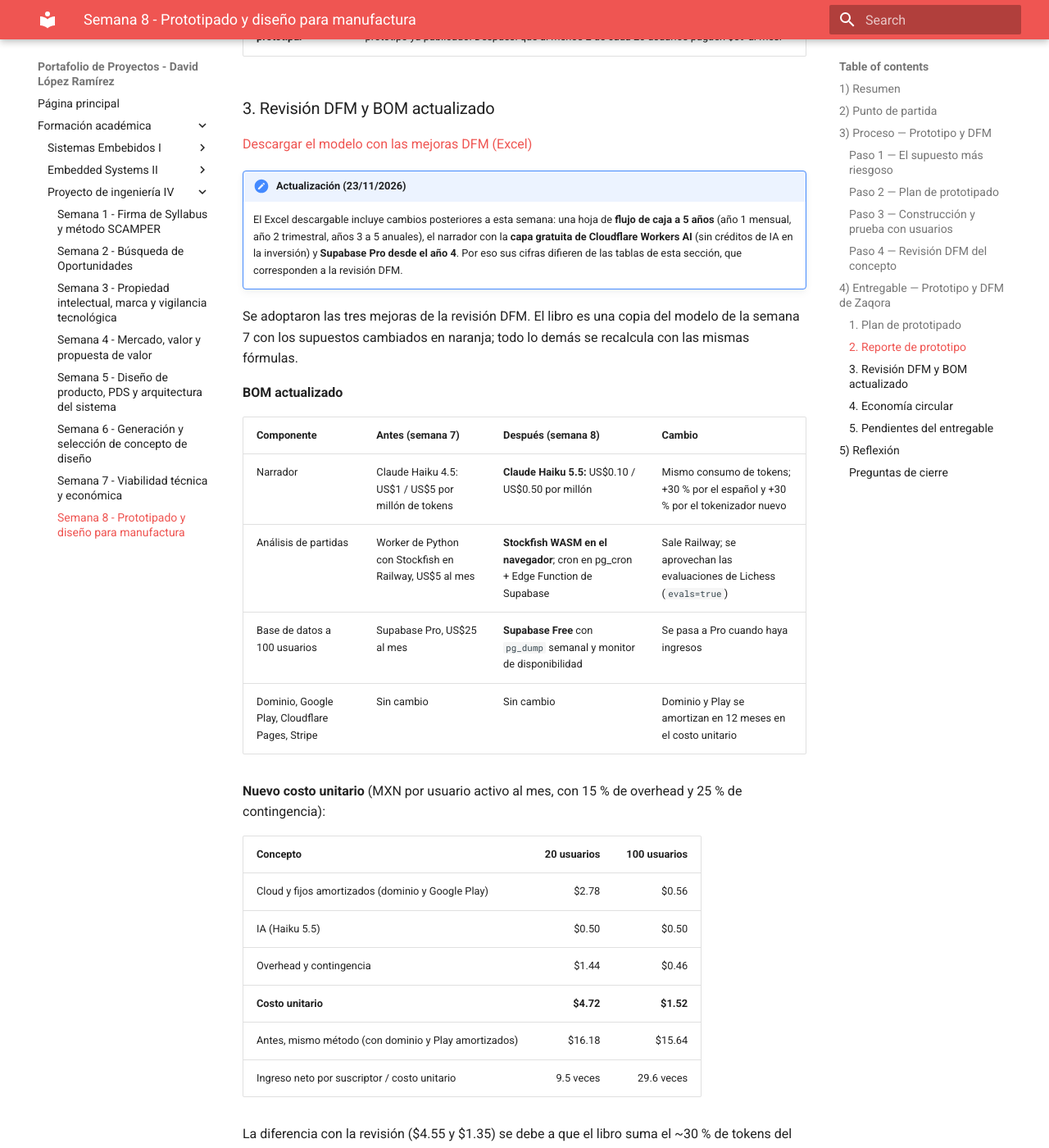
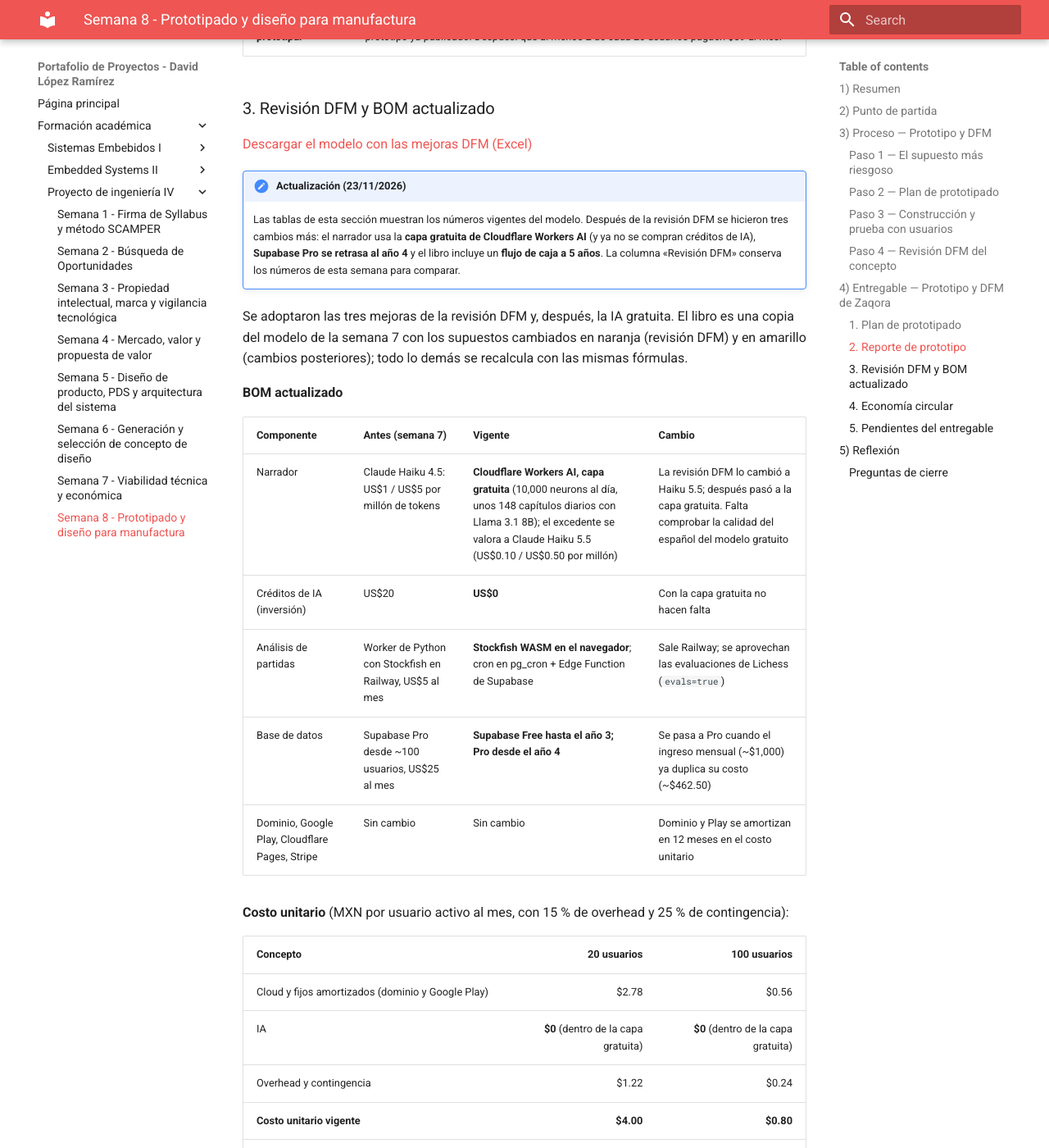
Before and after one commit to Vidddda/Portafolio-193167, an MkDocs documentation site: the page built from docs/pi4_s8.md, in a window 1280 px wide and 1400 px high, scrolled down 8958 px. Shown: the whole window at 82% size. Built offline with MkDocs 1.6.1 and Material for MkDocs 9.7.7, drawn with Linux system fonts in a browser that asks for light colours; some of the changed text lies outside the part shown.

Commit message:
PI4 S8: actualiza las tablas con los números vigentes del modelo
BOM, costo unitario y efecto en el año 1 reflejan la IA gratuita y
Supabase Pro desde el año 4, conservando la revisión DFM para comparar,
y se agrega el resumen del flujo de caja a 5 años.

Co-Authored-By: Claude Opus 5.5 <noreply@anthropic.com>

```diff
--- a/docs/pi4_s8.md
+++ b/docs/pi4_s8.md
@@ -381,43 +381,67 @@ El plan completo está en el Paso 2: supuesto, pregunta precisa, prototipo de ex
 [Descargar el modelo con las mejoras DFM (Excel)](recursos/archivos/PI4_S8/Zaqora_Modelo_Economico_S8_DFM.xlsx)
 
 !!! note "Actualización (23/11/2026)"
-    El Excel descargable incluye cambios posteriores a esta semana: una hoja de **flujo de caja a 5 años** (año 1 mensual, año 2 trimestral, años 3 a 5 anuales), el narrador con la **capa gratuita de Cloudflare Workers AI** (sin créditos de IA en la inversión) y **Supabase Pro desde el año 4**. Por eso sus cifras difieren de las tablas de esta sección, que corresponden a la revisión DFM.
+    Las tablas de esta sección muestran los números vigentes del modelo. Después de la revisión DFM se hicieron tres cambios más: el narrador usa la **capa gratuita de Cloudflare Workers AI** (y ya no se compran créditos de IA), **Supabase Pro se retrasa al año 4** y el libro incluye un **flujo de caja a 5 años**. La columna «Revisión DFM» conserva los números de esta semana para comparar.
 
-Se adoptaron las tres mejoras de la revisión DFM. El libro es una copia del modelo de la semana 7 con los supuestos cambiados en naranja; todo lo demás se recalcula con las mismas fórmulas.
+Se adoptaron las tres mejoras de la revisión DFM y, después, la IA gratuita. El libro es una copia del modelo de la semana 7 con los supuestos cambiados en naranja (revisión DFM) y en amarillo (cambios posteriores); todo lo demás se recalcula con las mismas fórmulas.
 
 **BOM actualizado**
 
-| Componente | Antes (semana 7) | Después (semana 8) | Cambio |
+| Componente | Antes (semana 7) | Vigente | Cambio |
 | :--- | :--- | :--- | :--- |
-| Narrador | Claude Haiku 4.5: US\$1 / US\$5 por millón de tokens | **Claude Haiku 5.5:** US\$0.10 / US\$0.50 por millón | Mismo consumo de tokens; +30 % por el español y +30 % por el tokenizador nuevo |
+| Narrador | Claude Haiku 4.5: US\$1 / US\$5 por millón de tokens | **Cloudflare Workers AI, capa gratuita** (10,000 neurons al día, unos 148 capítulos diarios con Llama 3.1 8B); el excedente se valora a Claude Haiku 5.5 (US\$0.10 / US\$0.50 por millón) | La revisión DFM lo cambió a Haiku 5.5; después pasó a la capa gratuita. Falta comprobar la calidad del español del modelo gratuito |
+| Créditos de IA (inversión) | US\$20 | **US\$0** | Con la capa gratuita no hacen falta |
 | Análisis de partidas | Worker de Python con Stockfish en Railway, US\$5 al mes | **Stockfish WASM en el navegador**; cron en pg_cron + Edge Function de Supabase | Sale Railway; se aprovechan las evaluaciones de Lichess (`evals=true`) |
-| Base de datos a 100 usuarios | Supabase Pro, US\$25 al mes | **Supabase Free** con `pg_dump` semanal y monitor de disponibilidad | Se pasa a Pro cuando haya ingresos |
+| Base de datos | Supabase Pro desde ~100 usuarios, US\$25 al mes | **Supabase Free hasta el año 3; Pro desde el año 4** | Se pasa a Pro cuando el ingreso mensual (~\$1,000) ya duplica su costo (~\$462.50) |
 | Dominio, Google Play, Cloudflare Pages, Stripe | Sin cambio | Sin cambio | Dominio y Play se amortizan en 12 meses en el costo unitario |
 
-**Nuevo costo unitario** (MXN por usuario activo al mes, con 15 % de overhead y 25 % de contingencia):
+**Costo unitario** (MXN por usuario activo al mes, con 15 % de overhead y 25 % de contingencia):
 
 | Concepto | 20 usuarios | 100 usuarios |
 | :--- | ---: | ---: |
 | Cloud y fijos amortizados (dominio y Google Play) | \$2.78 | \$0.56 |
-| IA (Haiku 5.5) | \$0.50 | \$0.50 |
-| Overhead y contingencia | \$1.44 | \$0.46 |
-| **Costo unitario** | **\$4.72** | **\$1.52** |
-| Antes, mismo método (con dominio y Play amortizados) | \$16.18 | \$15.64 |
-| Ingreso neto por suscriptor / costo unitario | 9.5 veces | 29.6 veces |
+| IA | **\$0** (dentro de la capa gratuita) | **\$0** (dentro de la capa gratuita) |
+| Overhead y contingencia | \$1.22 | \$0.24 |
+| **Costo unitario vigente** | **\$4.00** | **\$0.80** |
+| Revisión DFM (Haiku 5.5 de pago) | \$4.72 | \$1.52 |
+| Semana 7, mismo método (con dominio y Play amortizados) | \$16.18 | \$15.64 |
+| Ingreso neto por suscriptor / costo unitario | 11.2 veces | 56.2 veces |
 
-La diferencia con la revisión (\$4.55 y \$1.35) se debe a que el libro suma el ~30 % de tokens del tokenizador nuevo al costo de Haiku 5.5.
+La capa gratuita alcanza para unos 220 usuarios activos a 20 capítulos al mes. Por encima de eso, el excedente se paga.
 
 **Efecto en el año 1** (mismo plan de 20 usuarios beta, 5 % de conversión y cuenta de Google Play):
 
-| | Semana 7 | Con mejoras DFM |
-| :--- | ---: | ---: |
-| Inversión inicial | \$1,222.48 | \$1,037.48 (sin worker prepagado) |
-| Flujo mensual desde el mes 4 | −\$88 a −\$199 | **+\$44.92** (ya no hay costos de operación en efectivo) |
-| Primer mes con flujo positivo | Ninguno | **Mes 4** |
-| VPN a 12 meses (15 %) | −\$2,636 | **−\$669** |
-| Suscriptores necesarios todo el año | 8 | **3** (15 % de conversión) |
+| | Semana 7 | Revisión DFM | Vigente |
+| :--- | ---: | ---: | ---: |
+| Inversión inicial | \$1,222.48 | \$1,037.48 | **\$667.48** (sin worker prepagado ni créditos de IA) |
+| Flujo mensual desde el mes 4 | −\$88 a −\$199 | +\$44.92 | **+\$44.92** |
+| Primer mes con flujo positivo | Ninguno | Mes 4 | **Mes 4** |
+| VPN a 12 meses (15 %) | −\$2,636 | −\$669 | **−\$299** |
+| Suscriptores necesarios todo el año | 8 | 3 | **2** (10 % de conversión) |
 
-Las mejoras no vuelven viable el año 1 por sí solas, pero cambian la escala del problema: el negocio pasa de perder dinero cada mes a recuperar la inversión con 3 suscriptores en lugar de 8. Con una academia piloto (semana 7), el VPN ya era positivo antes de las mejoras.
+El año 1 sigue sin ser viable por sí solo, pero ya solo pierde lo que cuesta empezar: desde el mes 4 cada mes deja dinero, y bastan 2 suscriptores para recuperar la inversión en el año.
+
+**Flujo de caja a 5 años** (año 1 mensual, año 2 trimestral, años 3 a 5 anuales; hoja «Flujo 5 años» del Excel):
+
+| Año | Ingresos | Egresos | Flujo neto | Acumulado |
+| :---: | ---: | ---: | ---: | ---: |
+| 1 | \$404 | \$667 | −\$263 | −\$263 |
+| 2 | \$1,617 | \$295 | +\$1,322 | +\$1,059 |
+| 3 | \$5,390 | \$295 | +\$5,096 | +\$6,155 |
+| 4 | \$12,128 | \$10,240 | +\$1,888 | +\$8,042 |
+| 5 | \$21,561 | \$13,260 | +\$8,300 | **+\$16,343** |
+
+| Indicador | Resultado |
+| :--- | :--- |
+| VPN a 5 años (15 %) | **+\$9,281** |
+| Recuperación de la inversión | **Mes 21**, sin volver a números negativos |
+| Peor momento de caja | −\$667 (solo la inversión inicial) |
+| Usuarios de pago al cierre del año 5 | 50 |
+
+- **Supuestos que más pesan:** usuarios activos al cierre de cada año (100, 300, 600 y 1,000) y conversión del 5 %. Ninguno está medido todavía; la prueba con usuarios de esta semana no se realizó.
+- **El cambio con más efecto fue retrasar Supabase Pro.** Con Pro desde el año 3 el VPN a 5 años sería de +\$4,035; con Pro desde el año 4, +\$9,281. La IA gratuita aporta unos \$3,700 más al VPN.
+- **La TIR (190 %) no dice mucho aquí:** la inversión es tan pequeña (\$667) que cualquier ganancia la vuelve enorme. El VPN y el acumulado son mejores indicadores.
+- **El modelo no incluye sueldos.** El equipo es una sola persona y su tiempo no se cuenta como costo.
 
 ### 4. Economía circular
 
@@ -452,7 +476,7 @@ La página del curso plantea cuatro preguntas de circularidad pensadas para hard
 - **Construí el prototipo, pero no hice la pregunta.** La semana pedía responder el supuesto más riesgoso con comportamiento real, y lo único que sé al cierre es que el prototipo funciona. Construir resultó más fácil que conseguir a cinco personas durante tres días seguidos. El supuesto que decide todo el concepto sigue sin respuesta.
 - **Probar el prototipo uno mismo no es evidencia.** Abrí el aviso porque yo lo había mandado y sabía qué contenía. La prueba de funcionamiento sirve para saber que la prueba con usuarios puede correr, no para sustituirla.
 - **Cambiar WhatsApp por la notificación de la app fue la mejor decisión de la semana.** Un mensaje personal se abre más que un aviso de una app desconocida; con WhatsApp habría obtenido un resultado inflado. Ahora el prototipo mide el canal que tendrá el producto, incluida la fricción de activar los avisos.
-- **La revisión DFM cambió el producto, no solo el costo.** Sacar el análisis del servidor bajó el costo de ~\$16 a ~\$4.72 por usuario, pero obligó a que el villano ya no cite el error exacto en el aviso. Y en la prueba de funcionamiento hubo que pedir a mano el análisis de la partida en Lichess para que hubiera escena: en el producto, ese análisis tiene que vivir en Zaqora.
+- **La revisión DFM cambió el producto, no solo el costo.** Sacar el análisis del servidor bajó el costo de ~\$16 a ~\$4.72 por usuario (y a ~\$4.00 después, con la IA gratuita), pero obligó a que el villano ya no cite el error exacto en el aviso. Y en la prueba de funcionamiento hubo que pedir a mano el análisis de la partida en Lichess para que hubiera escena: en el producto, ese análisis tiene que vivir en Zaqora.
 - **Lo siguiente es la prueba, no más diseño.** Todo lo demás de Zaqora —tono, precio, academias— depende de que alguien abra el aviso después de perder.
 
 ### Preguntas de cierre
@@ -461,5 +485,5 @@ La página del curso plantea cuatro preguntas de circularidad pensadas para hard
 | :--- | :--- |
 | ¿Cuál es el supuesto más riesgoso y qué prototipo lo validará? | Que un jugador que acaba de perder abra el capítulo de su villano; sigue sin validar porque la prueba con usuarios no se realizó. Lo valida un prototipo de experiencia de baja resolución en modo «mago de Oz»: avisos push de la app, disparados por un script tras derrotas reales, en dos tonos, con una escena armada sobre la posición de cada partida. |
 | ¿Qué evidencia de comportamiento capturarán? | Cuántos activan los avisos, minutos desde la derrota hasta abrir la escena, la elección en la escena («Muéstrame» o «Déjame en paz») y si termina el encuentro. No se pregunta si les gustó. El registro automático en Supabase ya se comprobó en la prueba de funcionamiento. |
-| ¿Cuál es el componente de mayor costo del BOM y qué alternativa DFM lo reduce? | A 20 usuarios, el worker de Stockfish en Railway (\$4.63 por usuario); a 100, Supabase Pro (\$4.63). Stockfish en el navegador elimina el primero y quedarse en Supabase Free el segundo; cambiar a Claude Haiku 5.5 baja el narrador de \$3.85 a \$0.50. El costo unitario pasa de \$16.18 a \$4.72 a 20 usuarios. Por usuario de pago, el costo más grande ya es la comisión de Stripe (\$5.94 por cobro). |
+| ¿Cuál es el componente de mayor costo del BOM y qué alternativa DFM lo reduce? | A 20 usuarios, el worker de Stockfish en Railway (\$4.63 por usuario); a 100, Supabase Pro (\$4.63). Stockfish en el navegador elimina el primero y quedarse en Supabase Free el segundo; cambiar a Claude Haiku 5.5 baja el narrador de \$3.85 a \$0.50. El costo unitario pasa de \$16.18 a \$4.72 a 20 usuarios, y a \$4.00 con la capa gratuita de IA que se adoptó después. Por usuario de pago, el costo más grande ya es la comisión de Stripe (\$5.94 por cobro). |
 | ¿Cuántas partes tiene la «carcasa» y cómo reducirlas? | Siete servicios integrados. Mover Stockfish al navegador y el cron a Supabase quita Railway: quedan seis servicios, una sola cuenta de pago (Anthropic) en lugar de tres y un solo lenguaje (TypeScript). Las horas de integración no bajan (~64 h), pero el mantenimiento pasa de ~4 h a ~2 h al mes. |
```
